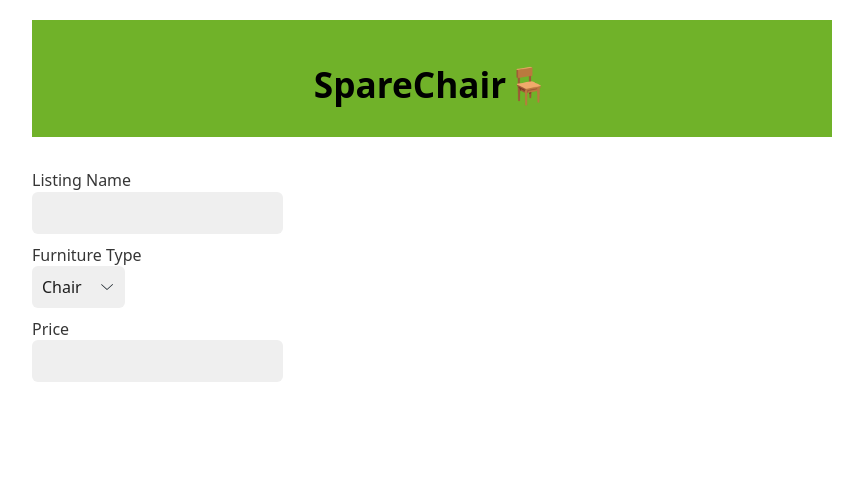
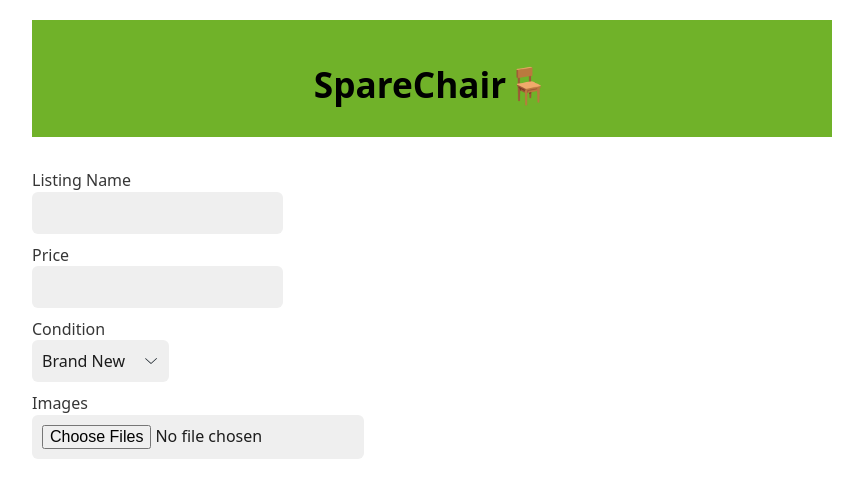
Before and after one commit to mling2/sparechair, a React (Create React App) app in the folder my-app/: page /seller in a window 1280 px wide. Shown: the top 498 px of the page, without its empty margins (208-1071 px from the left). Built offline with nearby package versions, Linux system fonts and the light colour scheme.

Commit message:
seller form

```diff
--- a/my-app/src/pages/SellerForm.js
+++ b/my-app/src/pages/SellerForm.js
@@ -1,4 +1,5 @@
 import {Form} from "react-router-dom";
+import { Condition } from "./Condition.ts";
 
 function SellerForm() {
     return (
@@ -9,18 +10,22 @@ function SellerForm() {
             </label>
             <br />
             <label>
-                <span>Furniture Type</span>
+                <span>Price</span>
+                <input />
+            </label>
+            <br />
+            <label>
+                <span>Condition</span>
                 <select>
-                    <option>Chair</option>
-                    <option>Couch</option>
-                    <option>Table</option>
-                    <option>Bed</option>
+                    {Object.keys(Condition).map(key => (
+                        <option>{Condition[key]}</option>
+                    ))}
                 </select>
             </label>
             <br />
             <label>
-                <span>Price</span>
-                <input />
+                <span>Images</span>
+                <input type="file" multiple/>
             </label>
         </Form>
     );
```
